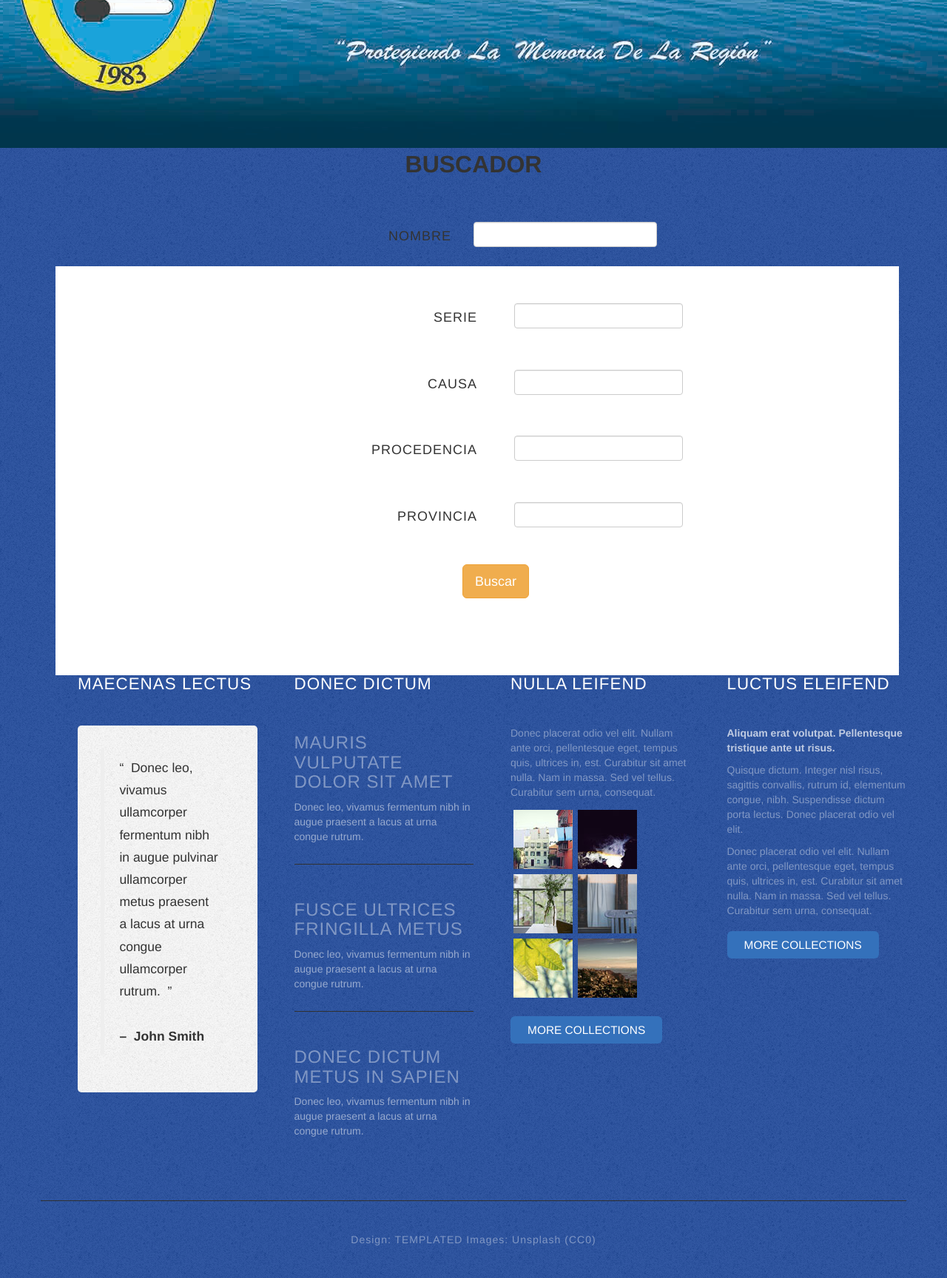
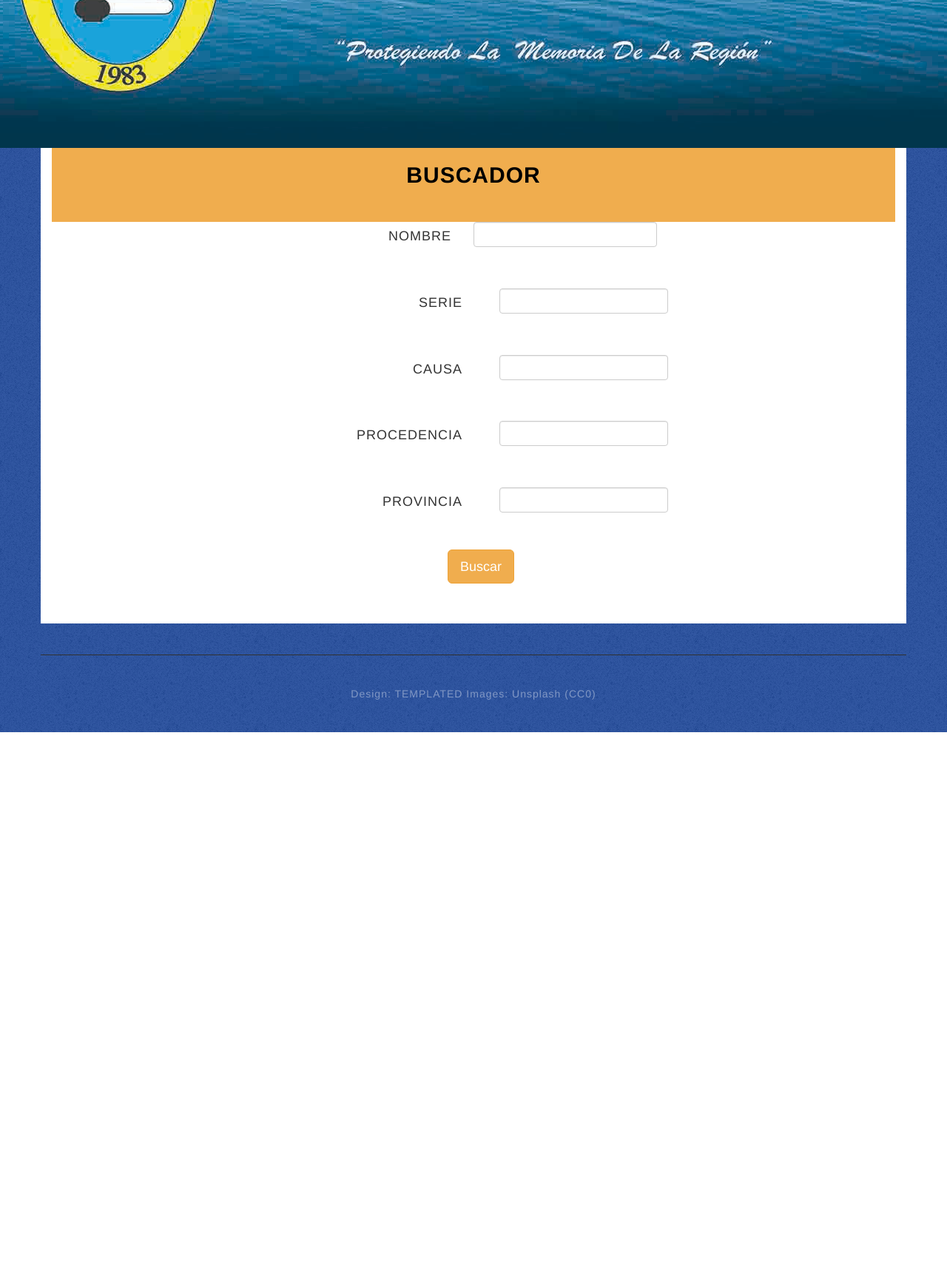
Before and after one commit to dillman91/jueces, a PHP site: page /moduloPublico/web/buscador.php in a window 1280 px wide. Shown: the part 412-2140 px from the top of the page at 74% size. After the commit the page ends 1402 px from the top, so only its background shows below. Run offline with PHP 8.4, Linux system fonts and the light colour scheme; some libraries are stand-ins or nearby versions.

Commit message:
Formulario de busqueda Solucionado

```diff
--- a/moduloPublico/web/buscador.php
+++ b/moduloPublico/web/buscador.php
@@ -43,31 +43,29 @@
 	<!-- /Banner -->
 
 	<!-- Main -->
-<div class="container">
-	<div class="row" style="height:100px">
-    	<div class="col-md-12 text-center" style="height:100px;"><font size="+3" style="font-weight:600;">BUSCADOR</font></div>
-    </div>
-<form action="buscador.php" method="post" name="buscar" style="background:#FFFFFF;">
-     <div class="row col-md-12">
+<section style="background:#FFF" class="container table-responsive">
+<form action="buscador.php" method="post" name="buscar" style="background:#;">
+   	<div class="col-md-12 text-center label-warning" style="height:100px;"><h2><strong>BUSCADOR</strong></h2></div>
+	<div class="row col-md-12">
        <div class="col-md-6 text-right"><h4>NOMBRE</h4></div><div class="col-md-3"><input type="text" name="nombre" class="form-control"/></div>
     </div>
-    <div class="row col-md-12 frente">
+    <div class="row col-md-12">
 		<div class="col-md-6 text-right"><h4>SERIE</h4></div><div class="col-md-3"><input type="text" name="serie" class="form-control"/></div>
     </div>
-    <div class="row col-md-12 frente">
+    <div class="row col-md-12">
 		<div class="col-md-6 text-right"><h4>CAUSA</h4></div><div class="col-md-3"><input type="text" name="causa" class="form-control" /></div>
     </div>
-    <div class="row col-md-12 frente">
+    <div class="row col-md-12">
 		<div class="col-md-6 text-right"><h4>PROCEDENCIA</h4></div><div class="col-md-3"><input type="text" name="procedencia" class="form-control"/></div>
     </div>
-    <div class="row col-md-12 frente">
+    <div class="row col-md-12">
 		<div class="col-md-6 text-right" style="height:50px;"><h4>PROVINCIA</h4></div><div class="col-md-3"><input type="text" name="provincia" class="form-control"/></div>
     </div>
-    <div class="row col-md-12 frente">
-		<div class="col-md-12 text-center" style="height:200px;"><input type="submit" name="btnBusca" value="Buscar" class="btn btn-warning btn-lg"/></div>
+    <div class="row col-md-12">
+		<div class="col-md-12 text-center" style="height:150px;"><input type="submit" name="btnBusca" value="Buscar" class="btn btn-warning btn-lg"/></div>
     </div>
 </form>
-</div>
+
 
 <?php
 	if(isset($_REQUEST['btnBusca'])){
@@ -80,8 +78,8 @@
 		$provincia	=$_REQUEST['provincia'];
 	$per = $a->buscarGeneral($nombre,$serie,$causa,$procedencia,$provincia);
 ?>
-<table class="table table-hover text-center" bgcolor="#FFF">
-<thead bgcolor="#3BA5CB" style="font-weight:600;color:#FFF">
+<table class="table table-hover text-center">
+<thead bgcolor="#3BA5CB" style="font-weight:600;">
     	<td>ID</td>
         <td>NOMBRES</td>
         <td>INICIO</td>
@@ -114,74 +112,9 @@
 <?php }
 	}
 ?>
-
-
 </table>
-
-	<!-- Footer -->
-		<div id="footer">
-			<div class="container">
-				<div class="row">
-					<div class="3u">
-						<section>
-							<h2>Maecenas lectus</h2>
-							<div class="balloon">
-								<blockquote>&ldquo;&nbsp;&nbsp;Donec leo, vivamus ullamcorper fermentum nibh in augue pulvinar ullamcorper metus praesent a lacus at urna congue ullamcorper  rutrum.&nbsp;&nbsp;&rdquo;<br>
-									<br>
-									<strong>&ndash;&nbsp;&nbsp;John Smith</strong></blockquote>
-							</div>
-							<div class="ballon-bgbtm">&nbsp;</div>
-						</section>
-					</div>
-					<div class="3u">
-						<section>
-							<h2>Donec dictum</h2>
-							<ul class="default">
-								<li>
-									<h3>Mauris vulputate dolor sit amet</h3>
-									<p><a href="#">Donec leo, vivamus fermentum nibh in augue praesent a lacus at urna congue rutrum.</a></p>
-								</li>
-								<li>
-									<h3>Fusce ultrices fringilla metus</h3>
-									<p><a href="#">Donec leo, vivamus fermentum nibh in augue praesent a lacus at urna congue rutrum.</a></p>
-								</li>
-								<li>
-									<h3>Donec dictum metus in sapien</h3>
-									<p><a href="#">Donec leo, vivamus fermentum nibh in augue praesent a lacus at urna congue rutrum.</a></p>
-								</li>
-							</ul>
-						</section>
-					</div>
-					<div class="3u">
-						<section>
-							<h2>Nulla leifend</h2>
-							<p>Donec placerat odio vel elit. Nullam ante orci, pellentesque eget, tempus quis, ultrices in, est. Curabitur sit amet nulla. Nam in massa. Sed vel tellus. Curabitur sem urna, consequat.</p>
-							<ul class="style5">
-								<li><a href="#"><img src="images/pics07.jpg" alt=""></a></li>
-								<li><a href="#"><img src="images/pics08.jpg" alt=""></a></li>
-								<li><a href="#"><img src="images/pics09.jpg" alt=""></a></li>
-								<li><a href="#"><img src="images/pics10.jpg" alt=""></a></li>
-								<li><a href="#"><img src="images/pics11.jpg" alt=""></a></li>
-								<li><a href="#"><img src="images/pics12.jpg" alt=""></a></li>
-							</ul>
-							<a href="#" class="button">More Collections</a>
-						</section>
-					</div>
-					<div class="3u">
-						<section>
-							<h2>Luctus eleifend</h2>
-							<p><strong>Aliquam erat volutpat. Pellentesque tristique ante ut risus. </strong></p>
-							<p>Quisque dictum. Integer nisl risus, sagittis convallis, rutrum id, elementum congue, nibh. Suspendisse dictum porta lectus. Donec placerat odio vel elit.</p>
-							<p>Donec placerat odio vel elit. Nullam ante orci, pellentesque eget, tempus quis, ultrices in, est. Curabitur sit amet nulla. Nam in massa. Sed vel tellus. Curabitur sem urna, consequat.</p>
-							<a href="#" class="button">More Collections</a>
-						</section>
-					</div>
-				</div>
-			</div>
-		</div>
-	<!-- /Footer -->
-
-	<!-- Copyright -->
+</section>
+<!-- Copyright -->
 		<div id="copyright" class="container">
 			Design: <a href="http://templated.co">TEMPLATED</a> Images: <a href="http://unsplash.com">Unsplash</a> (<a href="http://unsplash.com/cc0">CC0</a>)
 		</div>
```
